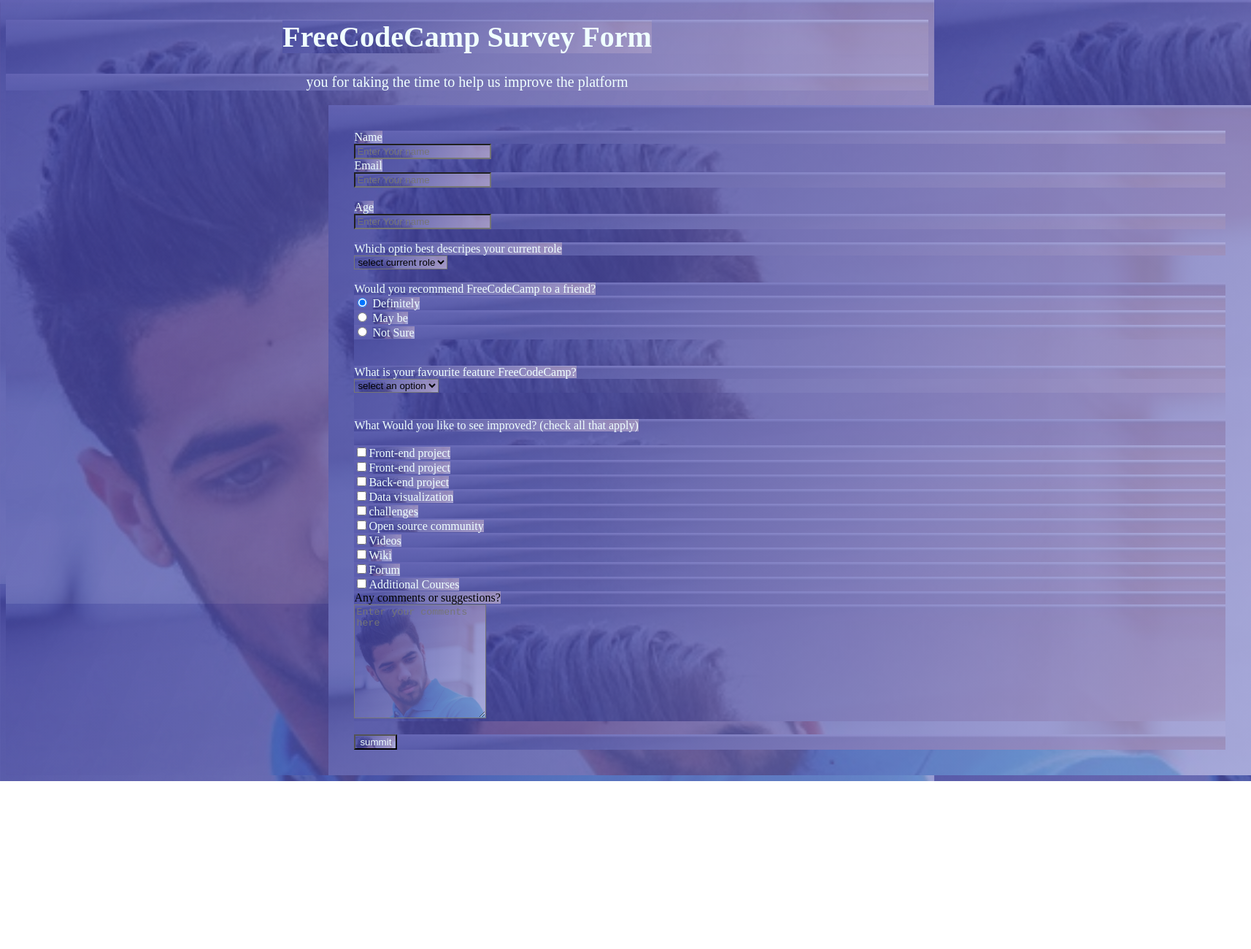
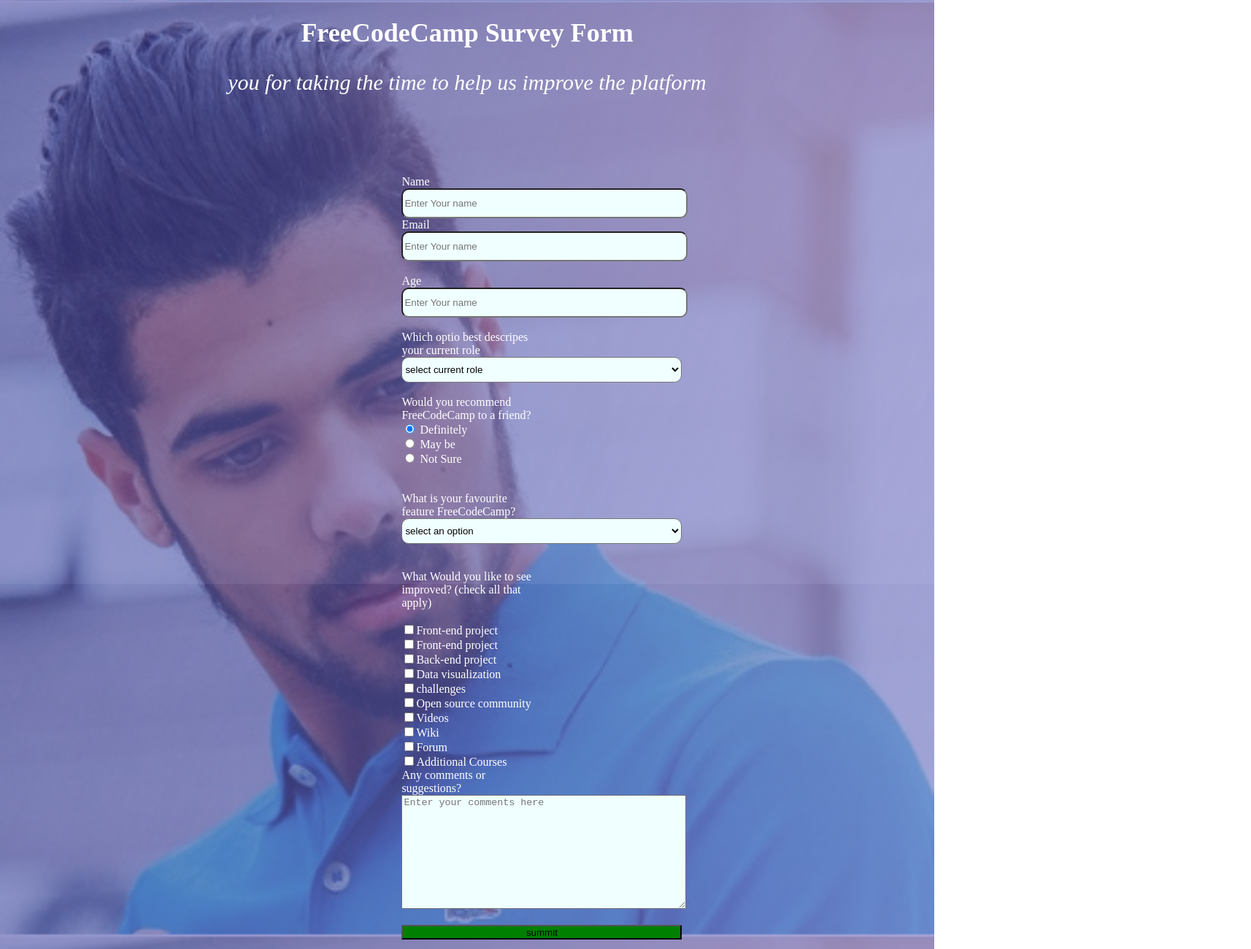
Before and after one commit to kadjialan/survey-page-html, a plain HTML site: page index.html in a window 1280 px wide. Shown: the top 1300 px of the page at 73% size, 1714 px wide, since content can reach past the window. Before the commit the page ends 1070 px from the top, so only its background shows below. Drawn offline with Linux system fonts and the light colour scheme.

Commit message:
syrveystyle

```diff
--- a/asserts/styles/style.css
+++ b/asserts/styles/style.css
@@ -1,36 +1,43 @@
-*{
-background-image: linear-gradient(115deg, rgba(58, 58, 158, 0.8), rgba(136, 136, 206, 0.7)) ,url(../image/student.jpg);
+body {
+  background-image: linear-gradient(115deg, rgb(58, 58, 158, 55%), rgb(136, 136, 206, 72%)) ,url(../image/student.jpg);
   background-repeat: no-repeat;
   background-attachment: fixed;
   background-size: cover;
-  color: azure;
+  color: white;
 }
 
-
-.header{
-    text-align: center;
-    font-size: 20px;
+.header {
+  text-align: center;
+  font-size: 30px;
 }
 
-.form{
-    background-color:azure;
-    color: black;
+.header h1 {
+  font-size: larger;
+  text-size-adjust: 100px;
 }
-#container{
-    text-align: justify;
-    padding: 35px;
-    left: 35%;
-    position: relative;
+
+#container {
+  display: block;
+  padding: 10px 35%;
+  background-color: rga(12, 12, 53, 71%);
+  margin: 100px;
+  width: -6s0vw;
 }
-.label{
-    color: #000;
+
+.border {
+  width: 30vw;
+  height: 35px;
+  background-color: azure;
+  border-radius: 10px;
 }
-.border{
-    background-color: white;
-    width: 180px;
-    text-decoration: #000;
+
+textarea {
+  background-color: azure;
+  width: 30vw;
 }
-#button{
-    background-color: green;
-    width: 30px;
+
+button{
+  width: 30vw;
+  height: 20px;
+  background-color: green;
 }
--- a/index.html
+++ b/index.html
@@ -6,14 +6,13 @@
     <meta name="viewport" content="width=, initial-scale=1.0">
     <link rel="stylesheet" href="asserts/styles/style.css">
     <title>Survey Form</title>
-    <div class="header">
-      <h1><b>FreeCodeCamp Survey Form</b></h1>
-<p class="description"> you for taking the time to help us improve the platform</p>
-</div>
-
-</head>
+     </head>
 
 <body>
+  <div class="header">
+    <h1><b>FreeCodeCamp Survey Form</b></h1>
+<p class="description"><i> you for taking the time to help us improve the platform</i></p>
+</div>
 
     <form id="container">
     <div>
@@ -37,7 +36,7 @@
 <div>
      <label for="">Which optio best descripes your current role </label>
 </div>
-<select class="form control">
+<select class="border">
         <option disabled selected value>select current role</option>
         <option value="student">student</option>
         <option value="full time job">full time job</option>
@@ -70,7 +69,7 @@
      <div>
         <label for="">What is your favourite feature FreeCodeCamp?</label>
    </div>
-   <select class="form control">
+   <select class="border">
            <option value="select current role" selected>select an option </option>
            <option value="challenges">challenges</option>
             <option value="project">project</option>
@@ -119,12 +118,7 @@
     </div>
   </div><br>
 
-
-<div>
-  <class id="button">
     <button>summit</button>
-  </div>
-</div>
 
   </div>
 </form>
```
Also changed, not shown: 6 other files.
